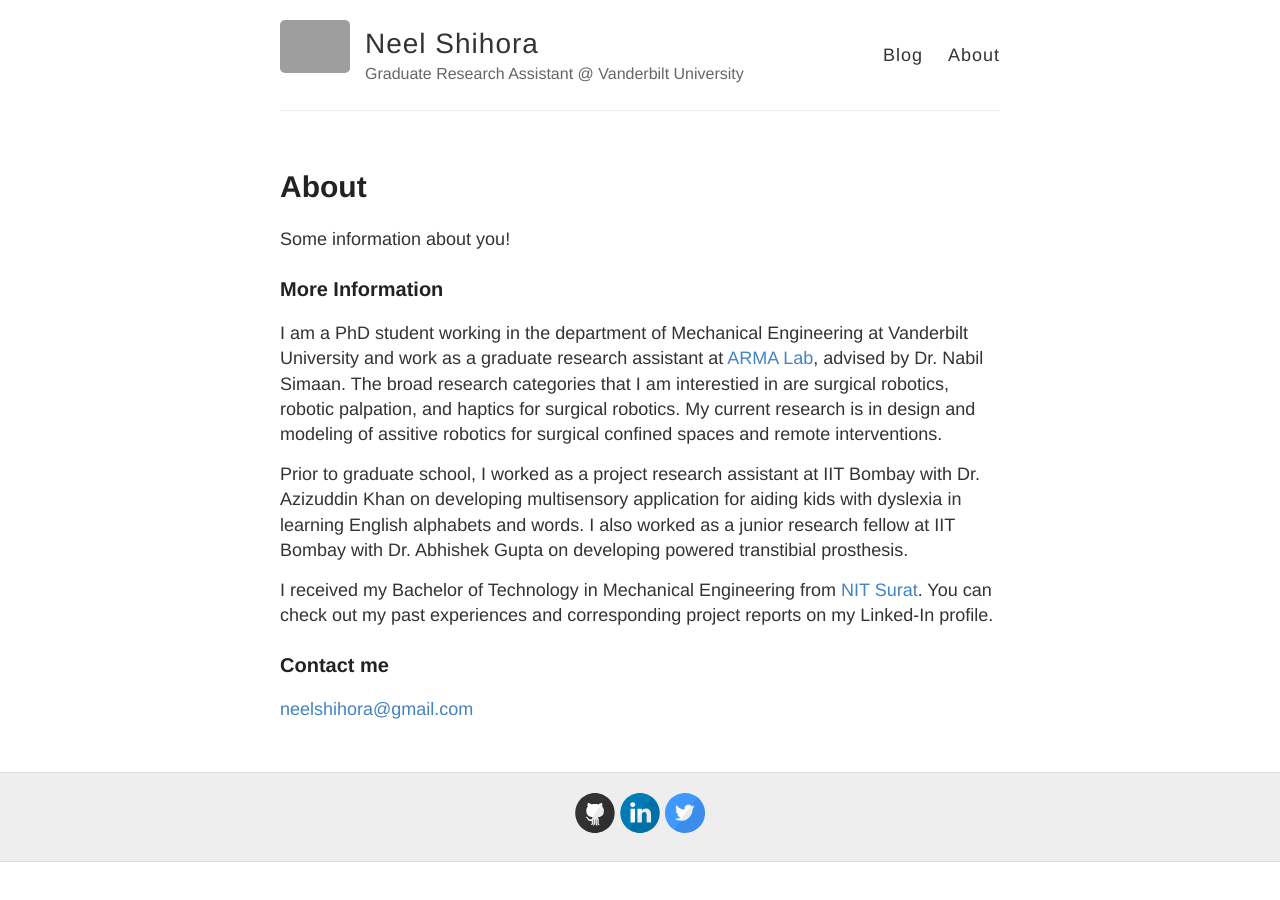
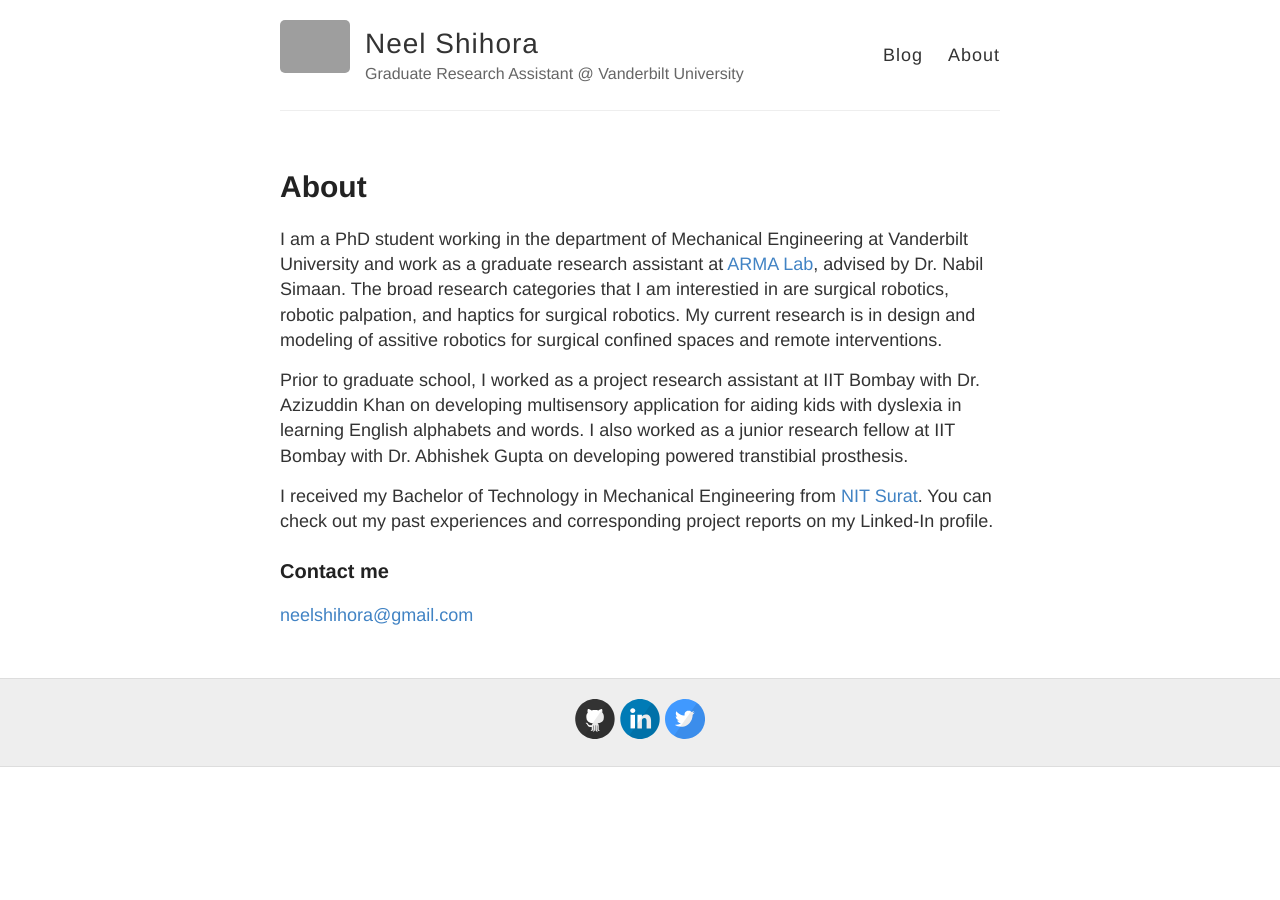
Before and after one commit to neelshihora/neelshihora.github.io, a Jekyll site: the page built from about.md, in a window 1280 px wide. Built offline with Jekyll 4.4.1, drawn with Linux system fonts in a browser that asks for light colours; grey boxes are pictures that could not be loaded.

Commit message:
removed unecessary text

```diff
--- a/about.md
+++ b/about.md
@@ -4,9 +4,6 @@ title: About
 permalink: /about/
 ---
 
-Some information about you!
-
-### More Information
 I am a PhD student working in the department of Mechanical Engineering at Vanderbilt University and work as a graduate research assistant at [ARMA Lab](http://arma.vuse.vanderbilt.edu/), advised by Dr. Nabil Simaan. The broad research categories that I am interestied in are surgical robotics, robotic palpation, and haptics for surgical robotics. My current research is in design and modeling of assitive robotics for surgical confined spaces and remote interventions.
 
 Prior to graduate school, I worked as a project research assistant at IIT Bombay with Dr. Azizuddin Khan on developing multisensory application for aiding kids with dyslexia in learning English alphabets and words. I also worked as a junior research fellow at IIT Bombay with Dr. Abhishek Gupta on developing powered transtibial prosthesis.
```
